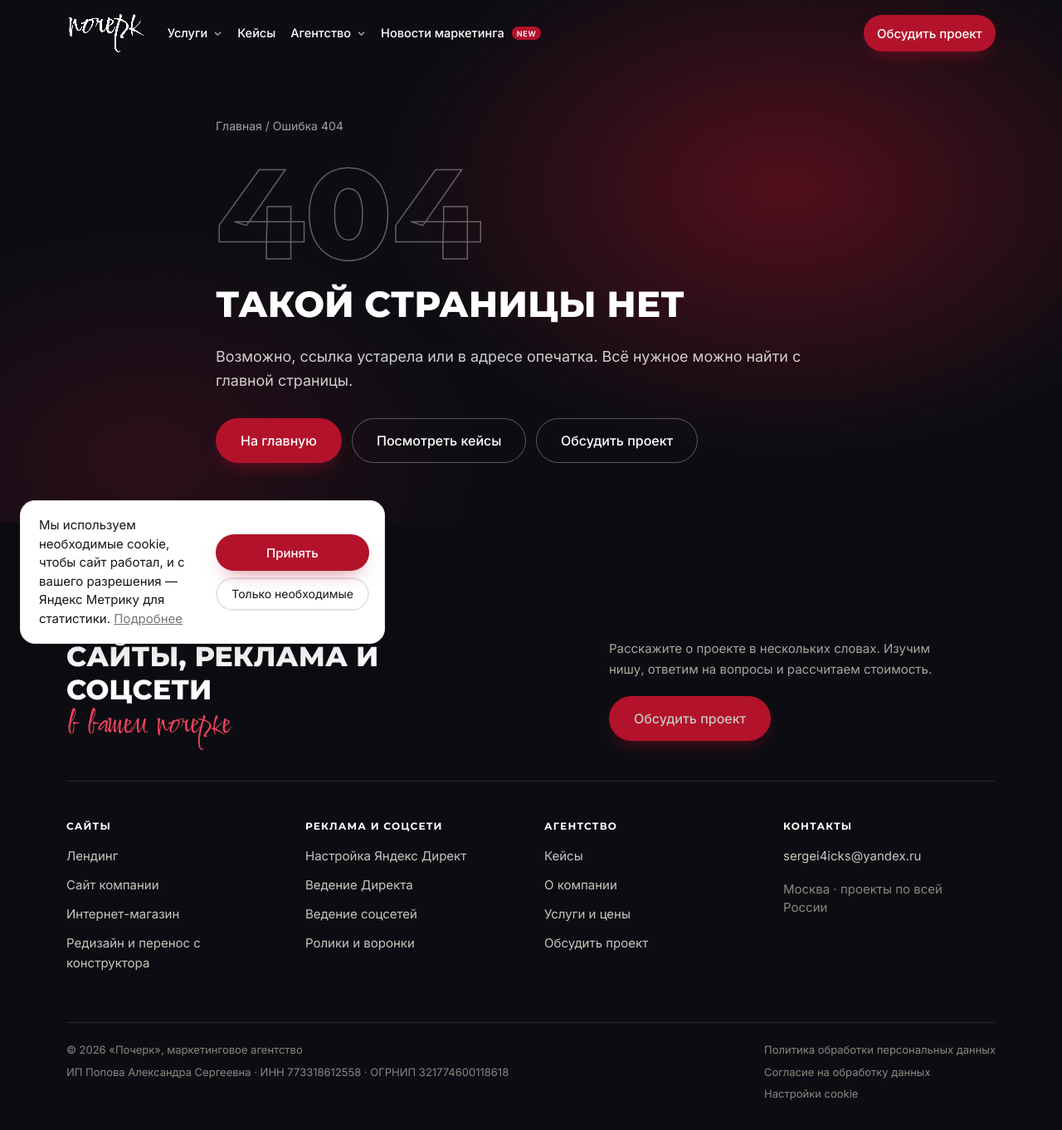
After one commit to sergei4icks-jpg/pocherk-agency, a PHP site: page /404.html in a window 1280 px wide. The commit adds this page. Shown: the whole page at 83% size. Run offline with PHP 8.4, Linux system fonts and the light colour scheme.

Commit message:
Своя страница 404 в стиле сайта вместо заглушки хостинга (ErrorDocument в .htaccess)
Co-Authored-By: Claude Opus 5.5 <noreply@anthropic.com>

```diff
--- /dev/null
+++ b/404.html
@@ -0,0 +1,109 @@
+<!doctype html>
+<html lang="ru">
+<head>
+<meta charset="utf-8">
+<meta name="viewport" content="width=device-width, initial-scale=1">
+<title>Страница не найдена | «Почерк»</title>
+<meta name="robots" content="noindex">
+<link rel="icon" href="/favicon-32.png" sizes="32x32">
+<link rel="apple-touch-icon" href="/apple-touch-icon.png">
+<link rel="stylesheet" href="/assets/fonts.css?v=20261109">
+<link rel="stylesheet" href="/assets/style.css?v=20261109">
+<link rel="stylesheet" href="/assets/theme.css?v=20261114a">
+</head>
+<body class="pk">
+
+<header class="top">
+  <div class="wrap">
+    <a class="logo" href="/" aria-label="Почерк, маркетинговое агентство — на главную"><img src="/img/logo-word.svg" alt="" width="120" height="48"><span class="logo-txt">Маркетинговое<br>агентство</span></a>
+    <nav class="nav" id="nav" aria-label="Основное меню">
+      <div class="nav-item has-sub">
+        <button class="nav-link" type="button" aria-expanded="false">Услуги<svg class="chev" viewBox="0 0 12 12" fill="none" stroke="currentColor" stroke-width="1.6" stroke-linecap="round" stroke-linejoin="round" aria-hidden="true"><path d="m2.5 4.5 3.5 3.5 3.5-3.5"/></svg></button>
+        <div class="sub sub-services">
+          <div class="mega-side"><a class="mega-title" href="/#solutions">Услуги<svg viewBox="0 0 12 12" fill="none" stroke="currentColor" stroke-width="1.4" stroke-linecap="round" stroke-linejoin="round" aria-hidden="true"><path d="M3 9l6-6M4.5 3H9v4.5"/></svg></a><a class="mega-cta" href="/#quiz">Разбор ниши и конкурентов →</a></div>
+          <div class="mega-col"><div class="mega-block"><a class="mega-head" href="/sozdanie-sajtov/">Создание сайтов</a><a href="/sozdanie-sajtov/#lending">Лендинг</a><a href="/sozdanie-sajtov/#kompaniya">Сайт компании</a><a href="/sozdanie-sajtov/#magazin">Интернет-магазин</a><a href="/sozdanie-sajtov/#prices">Редизайн и перенос с конструктора</a></div><div class="mega-block"><a class="mega-head" href="/yandex-direct/">Контекстная реклама</a><a href="/yandex-direct/#nastrojka">Настройка Яндекс Директ</a><a href="/yandex-direct/#oplata">Оплата за заявки</a><a href="/yandex-direct/#vedenie">Ведение кампаний</a></div><div class="mega-block"><a class="mega-head" href="/#svc-analytics">Веб-аналитика</a></div></div>
+          <div class="mega-col"><div class="mega-block"><a class="mega-head" href="/smm/">Соцсети и контент</a><a href="/smm/#vedenie">Ведение соцсетей</a><a href="/smm/#roliki">Ролики и сценарии</a><a href="/smm/#voronki">Воронки до заявки</a><a href="/#svc-content">Фото- и видеопродакшн</a></div><div class="mega-block"><a class="mega-head" href="/#svc-target">Таргетированная реклама</a></div><div class="mega-block"><a class="mega-head" href="/#svc-media">Медийная реклама</a></div><div class="mega-block"><a class="mega-head" href="/#svc-blogers">Реклама у блогеров</a></div><div class="mega-block"><a class="mega-head" href="/#svc-performance">Performance-маркетинг</a></div><div class="mega-block"><a class="mega-head" href="/#svc-brandformance">Brandformance</a></div></div>
+        </div>
+      </div>
+      <a class="nav-link" href="/kejsy/">Кейсы</a>
+      <div class="nav-item has-sub">
+        <button class="nav-link" type="button" aria-expanded="false">Агентство<svg class="chev" viewBox="0 0 12 12" fill="none" stroke="currentColor" stroke-width="1.6" stroke-linecap="round" stroke-linejoin="round" aria-hidden="true"><path d="m2.5 4.5 3.5 3.5 3.5-3.5"/></svg></button>
+        <div class="sub">
+          <a href="/agentstvo/">О компании</a>
+          <a href="/agentstvo/#how">Как мы работаем</a>
+          <a href="/agentstvo/#faq">Частые вопросы</a>
+          <a href="/#lead">Контакты</a>
+        </div>
+      </div>
+      <a class="nav-link" href="/novosti/">Новости маркетинга<i class="new">new</i></a>
+      <div class="nav-mobile">
+        <a class="btn btn-red" href="/#quiz">Обсудить проект</a>
+        <a class="btn btn-ghost" href="/#quiz">Разбор ниши и конкурентов</a>
+      </div>
+    </nav>
+    <div class="top-right">
+      <a class="btn btn-ghost" href="/#quiz">Разбор ниши</a>
+      <a class="btn btn-red" href="/#quiz">Обсудить проект</a>
+    </div>
+    <button class="burger" type="button" aria-label="Меню" aria-controls="nav" aria-expanded="false"><span></span><span></span><span></span></button>
+  </div>
+</header>
+
+<main>
+<section class="pk-dark pk-head pk-404">
+  <div class="wrap">
+    <div class="crumbs"><a href="/">Главная</a> / Ошибка 404</div>
+    <p class="pk-404-num">404</p>
+    <h1>Такой страницы нет</h1>
+    <p class="lead">Возможно, ссылка устарела или в адресе опечатка. Всё нужное можно найти с главной страницы.</p>
+    <div class="btns">
+      <a class="btn btn-red" href="/">На главную</a>
+      <a class="btn btn-ghost" href="/kejsy/">Посмотреть кейсы</a>
+      <a class="btn btn-ghost" href="/#lead">Обсудить проект</a>
+    </div>
+  </div>
+</section>
+</main>
+
+<footer class="foot">
+  <div class="wrap">
+    <div class="foot-top">
+      <div class="foot-brand">
+        <a class="foot-logo" href="/" aria-label="Почерк, маркетинговое агентство — на главную"><img src="/img/logo-word.svg" alt="" width="120" height="48"><span>Маркетинговое<br>агентство</span></a>
+        <p class="foot-tag">Сайты, реклама и соцсети <span class="hand">в вашем почерке</span></p>
+      </div>
+      <div class="foot-cta">
+        <p>Расскажите о проекте в нескольких словах. Изучим нишу, ответим на вопросы и рассчитаем стоимость.</p>
+        <div class="foot-btns">
+          <a class="btn btn-red" href="/#quiz">Обсудить проект</a>
+        </div>
+      </div>
+    </div>
+    <div class="foot-grid">
+      <div>
+        <h4>Сайты</h4>
+        <ul><li><a href="/sozdanie-sajtov/">Лендинг</a></li><li><a href="/sozdanie-sajtov/">Сайт компании</a></li><li><a href="/sozdanie-sajtov/">Интернет-магазин</a></li><li><a href="/sozdanie-sajtov/">Редизайн и перенос с конструктора</a></li></ul>
+      </div>
+      <div>
+        <h4>Реклама и соцсети</h4>
+        <ul><li><a href="/yandex-direct/">Настройка Яндекс Директ</a></li><li><a href="/yandex-direct/">Ведение Директа</a></li><li><a href="/smm/">Ведение соцсетей</a></li><li><a href="/smm/">Ролики и воронки</a></li></ul>
+      </div>
+      <div>
+        <h4>Агентство</h4>
+        <ul><li><a href="/kejsy/">Кейсы</a></li><li><a href="/agentstvo/">О компании</a></li><li><a href="/#solutions">Услуги и цены</a></li><li><a href="/#quiz">Обсудить проект</a></li></ul>
+      </div>
+      <div>
+        <h4>Контакты</h4>
+        <ul><li><a href="mailto:sergei4icks@yandex.ru">sergei4icks@yandex.ru</a></li><li class="foot-geo">Москва · проекты по всей России</li></ul>
+      </div>
+    </div>
+    <div class="fine">
+      <div class="req"><span>© <span data-year>2026</span> «Почерк», маркетинговое агентство</span><span>ИП Попова Александра Сергеевна · ИНН 773318612558 · ОГРНИП 321774600118618</span></div>
+      <div class="fine-links"><a href="/politika/">Политика обработки персональных данных</a><a href="/soglasie/">Согласие на обработку данных</a><button type="button" class="link-btn" data-cookie-settings>Настройки cookie</button></div>
+    </div>
+  </div>
+</footer>
+
+<script src="/assets/site.js?v=20261110c"></script>
+</body>
+</html>
--- a/assets/theme.css
+++ b/assets/theme.css
@@ -460,3 +460,8 @@
   .hero-clients.is-marquee .hc-track{animation-duration:24s}
 }
 @media (prefers-reduced-motion:reduce){.hero-clients.is-marquee .hc-track{animation-duration:90s}}
+
+/* страница 404 */
+.pk .pk-404{min-height:72vh;display:flex;align-items:center}
+.pk .pk-404 .pk-404-num{margin:0 0 6px;font:800 clamp(72px,12vw,160px)/1 var(--head);color:transparent;-webkit-text-stroke:1.5px rgba(255,255,255,.35)}
+.pk .pk-404 .btns{display:flex;flex-wrap:wrap;gap:12px;margin-top:30px}
```
Also changed, not shown: .htaccess.
